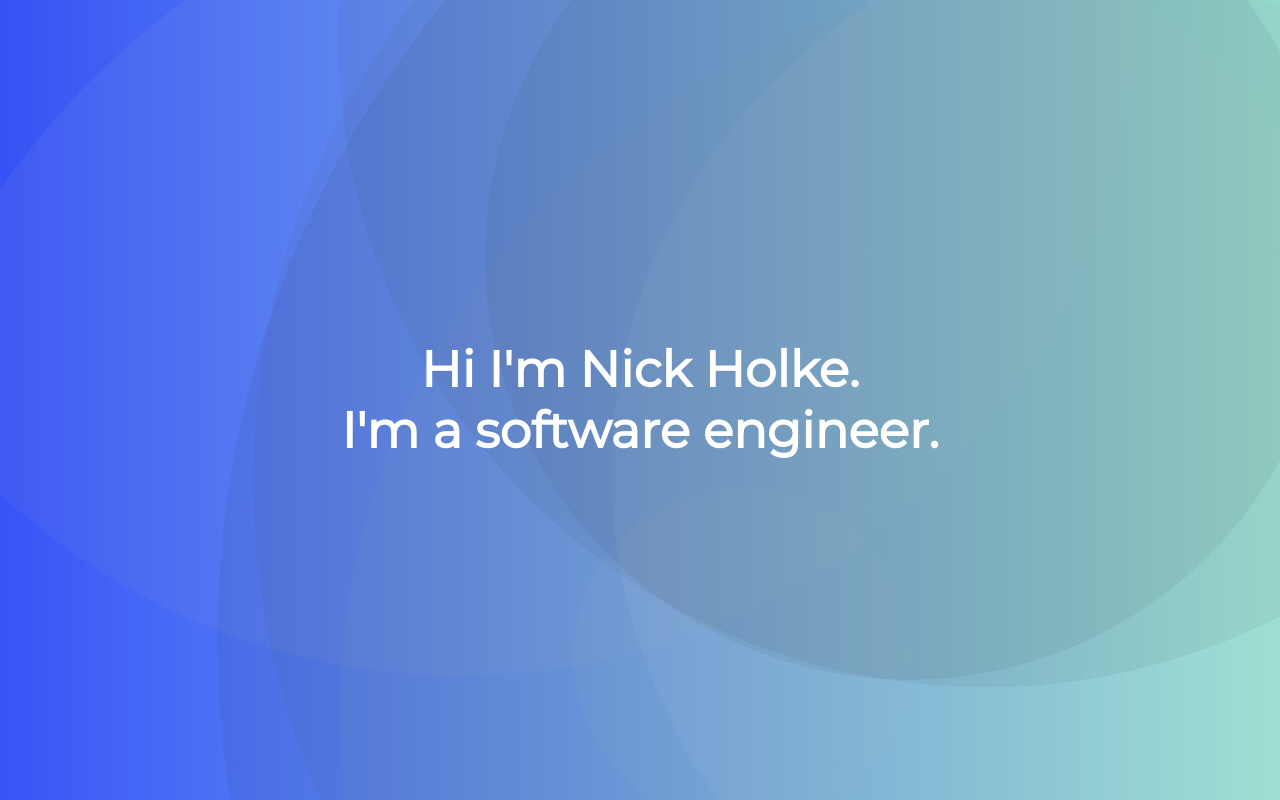
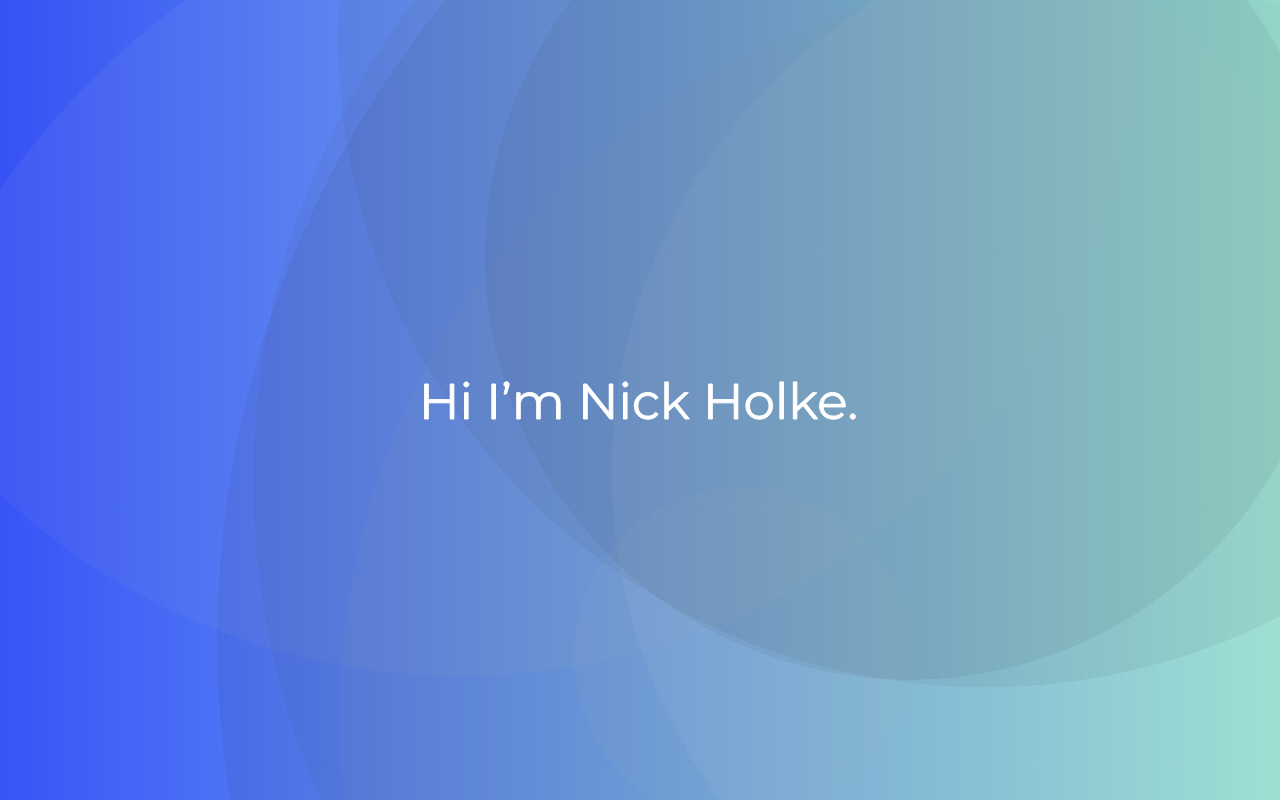
Before and after one commit to NickHolke/Portfolio-React, a React (Create React App) app: page / in a window 1280 px wide. Shown: the top 800 px of the page. Built offline with nearby package versions, Linux system fonts and the light colour scheme.

Commit message:
Added first svg title

```diff
--- a/src/components/landing-page/landingPage.js
+++ b/src/components/landing-page/landingPage.js
@@ -7,6 +7,7 @@ import {
   bottomText,
   showPage,
   moveText,
+  svgTitle,
 } from './landingPage.module.scss';
 import classNames from 'classnames';
 
@@ -23,10 +24,35 @@ const LandingPage = () => {
     setBotTextClass(classNames(bottomText, moveText));
   },[])
 
+  // const svg = document.querySelectorAll('path')
+  // for (let i = 0; i < svg.length; i++) {
+  //   console.log(`Letter ${i} is ${svg[i].getTotalLength()}`)
+  // }
+
   return (
     <div id="home" className={landingPage}>
-      <p>Hi I'm Nick Holke.</p>
-      <p>I'm a software engineer.</p>
+     <svg className={svgTitle} width="432" height="39" viewBox="0 0 432 39" fill="none" xmlns="http://www.w3.org/2000/svg">
+      <path d="M29.8699 2.99999V38H26.2199V21.85H4.31993V38H0.619934V2.99999H4.31993V18.6H26.2199V2.99999H29.8699Z" stroke="white"/>
+      <path d="M40.5438 11.7H44.0938V38H40.5438V11.7ZM42.3438 5.95C41.6104 5.95 40.9938 5.69999 40.4938 5.2C39.9938 4.7 39.7438 4.1 39.7438 3.39999C39.7438 2.73333 39.9938 2.14999 40.4938 1.64999C40.9938 1.14999 41.6104 0.899994 42.3438 0.899994C43.0771 0.899994 43.6938 1.14999 44.1938 1.64999C44.6938 2.11666 44.9438 2.68333 44.9438 3.35C44.9438 4.08333 44.6938 4.7 44.1938 5.2C43.6938 5.69999 43.0771 5.95 42.3438 5.95Z" stroke="white"/>
+      <path d="M67.8074 2.99999H71.5074V38H67.8074V2.99999Z" stroke="white"/>
+      <path d="M82.5453 0.649994C83.312 0.649994 83.9453 0.916662 84.4453 1.45C84.9453 1.95 85.1953 2.58333 85.1953 3.35C85.1953 3.74999 85.1286 4.18333 84.9953 4.64999C84.8953 5.08333 84.7453 5.59999 84.5453 6.2L82.3953 13.1H79.9953L81.7453 5.89999C81.1786 5.73333 80.7287 5.43333 80.3953 5C80.062 4.53333 79.8953 3.98333 79.8953 3.35C79.8953 2.55 80.1453 1.9 80.6453 1.39999C81.1453 0.899994 81.7787 0.649994 82.5453 0.649994Z" stroke="white"/>
+      <path d="M125.541 11.5C128.841 11.5 131.424 12.45 133.291 14.35C135.191 16.25 136.141 19.05 136.141 22.75V38H132.591V23.1C132.591 20.3667 131.924 18.2833 130.591 16.85C129.291 15.4167 127.441 14.7 125.041 14.7C122.308 14.7 120.158 15.55 118.591 17.25C117.024 18.9167 116.241 21.2333 116.241 24.2V38H112.691V23.1C112.691 20.3667 112.024 18.2833 110.691 16.85C109.391 15.4167 107.524 14.7 105.091 14.7C102.391 14.7 100.241 15.55 98.641 17.25C97.0744 18.9167 96.291 21.2333 96.291 24.2V38H92.741V11.7H96.141V16.5C97.0744 14.9 98.3744 13.6667 100.041 12.8C101.708 11.9333 103.624 11.5 105.791 11.5C107.991 11.5 109.891 11.9667 111.491 12.9C113.124 13.8333 114.341 15.2167 115.141 17.05C116.108 15.3167 117.491 13.9667 119.291 13C121.124 12 123.208 11.5 125.541 11.5Z" stroke="white"/>
+      <path d="M188.854 2.99999V38H185.804L163.304 9.59999V38H159.604V2.99999H162.654L185.204 31.4V2.99999H188.854Z" stroke="white"/>
+      <path d="M199.528 11.7H203.078V38H199.528V11.7ZM201.328 5.95C200.595 5.95 199.978 5.69999 199.478 5.2C198.978 4.7 198.728 4.1 198.728 3.39999C198.728 2.73333 198.978 2.14999 199.478 1.64999C199.978 1.14999 200.595 0.899994 201.328 0.899994C202.061 0.899994 202.678 1.14999 203.178 1.64999C203.678 2.11666 203.928 2.68333 203.928 3.35C203.928 4.08333 203.678 4.7 203.178 5.2C202.678 5.69999 202.061 5.95 201.328 5.95Z" stroke="white"/>
+      <path d="M223.856 38.25C221.256 38.25 218.923 37.6833 216.856 36.55C214.823 35.4167 213.223 33.8333 212.056 31.8C210.889 29.7333 210.306 27.4167 210.306 24.85C210.306 22.2833 210.889 19.9833 212.056 17.95C213.223 15.9167 214.823 14.3333 216.856 13.2C218.923 12.0667 221.256 11.5 223.856 11.5C226.123 11.5 228.139 11.95 229.906 12.85C231.706 13.7167 233.123 15 234.156 16.7L231.506 18.5C230.639 17.2 229.539 16.2333 228.206 15.6C226.873 14.9333 225.423 14.6 223.856 14.6C221.956 14.6 220.239 15.0333 218.706 15.9C217.206 16.7333 216.023 17.9333 215.156 19.5C214.323 21.0667 213.906 22.85 213.906 24.85C213.906 26.8833 214.323 28.6833 215.156 30.25C216.023 31.7833 217.206 32.9833 218.706 33.85C220.239 34.6833 221.956 35.1 223.856 35.1C225.423 35.1 226.873 34.7833 228.206 34.15C229.539 33.5167 230.639 32.55 231.506 31.25L234.156 33.05C233.123 34.75 231.706 36.05 229.906 36.95C228.106 37.8167 226.089 38.25 223.856 38.25Z" stroke="white"/>
+      <path d="M250.489 24.8L244.289 30.5V38H240.739V0.899994H244.289V26.05L259.989 11.7H264.389L253.139 22.45L265.439 38H261.089L250.489 24.8Z" stroke="white"/>
+      <path d="M313.854 2.99999V38H310.204V21.85H288.304V38H284.604V2.99999H288.304V18.6H310.204V2.99999H313.854Z" stroke="white"/>
+      <path d="M335.278 38.25C332.745 38.25 330.461 37.6833 328.428 36.55C326.395 35.3833 324.795 33.7833 323.628 31.75C322.461 29.7167 321.878 27.4167 321.878 24.85C321.878 22.2833 322.461 19.9833 323.628 17.95C324.795 15.9167 326.395 14.3333 328.428 13.2C330.461 12.0667 332.745 11.5 335.278 11.5C337.811 11.5 340.095 12.0667 342.128 13.2C344.161 14.3333 345.745 15.9167 346.878 17.95C348.045 19.9833 348.628 22.2833 348.628 24.85C348.628 27.4167 348.045 29.7167 346.878 31.75C345.745 33.7833 344.161 35.3833 342.128 36.55C340.095 37.6833 337.811 38.25 335.278 38.25ZM335.278 35.1C337.145 35.1 338.811 34.6833 340.278 33.85C341.778 32.9833 342.945 31.7667 343.778 30.2C344.611 28.6333 345.028 26.85 345.028 24.85C345.028 22.85 344.611 21.0667 343.778 19.5C342.945 17.9333 341.778 16.7333 340.278 15.9C338.811 15.0333 337.145 14.6 335.278 14.6C333.411 14.6 331.728 15.0333 330.228 15.9C328.761 16.7333 327.595 17.9333 326.728 19.5C325.895 21.0667 325.478 22.85 325.478 24.85C325.478 26.85 325.895 28.6333 326.728 30.2C327.595 31.7667 328.761 32.9833 330.228 33.85C331.728 34.6833 333.411 35.1 335.278 35.1Z" stroke="white"/>
+      <path d="M355.876 0.899994H359.426V38H355.876V0.899994Z" stroke="white"/>
+      <path d="M379.054 24.8L372.854 30.5V38H369.304V0.899994H372.854V26.05L388.554 11.7H392.953L381.703 22.45L394.004 38H389.654L379.054 24.8Z" stroke="white"/>
+      <path d="M421.159 25.95H399.159C399.359 28.6833 400.409 30.9 402.309 32.6C404.209 34.2667 406.609 35.1 409.509 35.1C411.142 35.1 412.642 34.8167 414.009 34.25C415.375 33.65 416.559 32.7833 417.559 31.65L419.559 33.95C418.392 35.35 416.925 36.4167 415.159 37.15C413.425 37.8833 411.509 38.25 409.409 38.25C406.709 38.25 404.309 37.6833 402.209 36.55C400.142 35.3833 398.525 33.7833 397.359 31.75C396.192 29.7167 395.609 27.4167 395.609 24.85C395.609 22.2833 396.159 19.9833 397.259 17.95C398.392 15.9167 399.925 14.3333 401.859 13.2C403.825 12.0667 406.025 11.5 408.459 11.5C410.892 11.5 413.075 12.0667 415.009 13.2C416.942 14.3333 418.459 15.9167 419.559 17.95C420.659 19.95 421.209 22.25 421.209 24.85L421.159 25.95ZM408.459 14.55C405.925 14.55 403.792 15.3667 402.059 17C400.359 18.6 399.392 20.7 399.159 23.3H417.809C417.575 20.7 416.592 18.6 414.859 17C413.159 15.3667 411.025 14.55 408.459 14.55Z" stroke="white"/>
+      <path d="M428.784 38.25C428.051 38.25 427.418 37.9833 426.884 37.45C426.384 36.9167 426.134 36.2667 426.134 35.5C426.134 34.7333 426.384 34.1 426.884 33.6C427.418 33.0667 428.051 32.8 428.784 32.8C429.518 32.8 430.151 33.0667 430.684 33.6C431.218 34.1 431.484 34.7333 431.484 35.5C431.484 36.2667 431.218 36.9167 430.684 37.45C430.151 37.9833 429.518 38.25 428.784 38.25Z" stroke="white"/>
+    </svg>
+
+
+
+
+
       {/* <div className={topWrapper}>
         <h1 className={topTextClass}>Hello I'm Nick Holke.</h1>
       </div>
--- a/src/components/landing-page/landingPage.module.scss
+++ b/src/components/landing-page/landingPage.module.scss
@@ -64,4 +64,126 @@
 
 .moveText {
   transform: translateY(0);
+
 }
+
+.svgTitle {
+  // fill: white;
+  // background: white;
+  // path {
+  //   stroke-dasharray: 100%;
+  //   fill: white;
+  // }
+  // path {
+  //   stroke-dasharray: 100%;
+  //   stroke-dashoffset: 100%;
+  //   animation: line-anim 2s ease forwards;
+  // }
+
+  animation: fill 0.5s ease forwards 0.7s;
+
+  path:nth-child(1) {
+    stroke-dasharray: 100%;
+    stroke-dashoffset: 100%;
+    animation: line-anim 2s ease forwards;
+  }
+
+  path:nth-child(2) {
+    stroke-dasharray: 100%;
+    stroke-dashoffset: 100%;
+    animation: line-anim 2s ease forwards 0.4s;
+  }
+
+  path:nth-child(3) {
+    stroke-dasharray: 100%;
+    stroke-dashoffset: 100%;
+    animation: line-anim 2s ease forwards 0.4s;
+  }
+
+  path:nth-child(4) {
+    stroke-dasharray: 100%;
+    stroke-dashoffset: 100%;
+    animation: line-anim 2s ease forwards 0.5s;
+  }
+
+  path:nth-child(5) {
+    stroke-dasharray: 100%;
+    stroke-dashoffset: 100%;
+    animation: line-anim 1.8s ease forwards;
+  }
+
+  path:nth-child(6) {
+    stroke-dasharray: 100%;
+    stroke-dashoffset: 100%;
+    animation: line-anim 2s ease forwards;
+  }
+
+  path:nth-child(7) {
+    stroke-dasharray: 100%;
+    stroke-dashoffset: 100%;
+    animation: line-anim 2s ease forwards 0.4s;
+  }
+
+  path:nth-child(8) {
+    stroke-dasharray: 100%;
+    stroke-dashoffset: 100%;
+    animation: line-anim 2s ease forwards 0.3s;
+  }
+
+  path:nth-child(9) {
+    stroke-dasharray: 100%;
+    stroke-dashoffset: 100%;
+    animation: line-anim 2s ease forwards 0.2s;
+  }
+
+  path:nth-child(10) {
+    stroke-dasharray: 100%;
+    stroke-dashoffset: 100%;
+    animation: line-anim 2s ease forwards;
+  }
+
+  path:nth-child(11) {
+    stroke-dasharray: 100%;
+    stroke-dashoffset: 100%;
+    animation: line-anim 2s ease forwards 0.4s;
+  }
+
+  path:nth-child(12) {
+    stroke-dasharray: 100%;
+    stroke-dashoffset: 100%;
+    animation: line-anim 2s ease forwards 0.5s;
+  }
+
+  path:nth-child(13) {
+    stroke-dasharray: 100%;
+    stroke-dashoffset: 100%;
+    animation: line-anim 2s ease forwards 0.2s;
+  }
+
+  path:nth-child(14) {
+    stroke-dasharray: 100%;
+    stroke-dashoffset: 100%;
+    animation: line-anim 2s ease forwards 0.3s;
+  }
+
+  path:nth-child(15) {
+    stroke-dasharray: 100%;
+    stroke-dashoffset: 100%;
+    animation: line-anim 2s ease forwards 0.7s;
+  }
+}
+
+@keyframes line-anim {
+  to {
+    stroke-dashoffset: 0;
+  }
+}
+
+@keyframes fill {
+  from {
+    fill: transparent;
+  }
+  to {
+    fill: white;
+  }
+}
```
